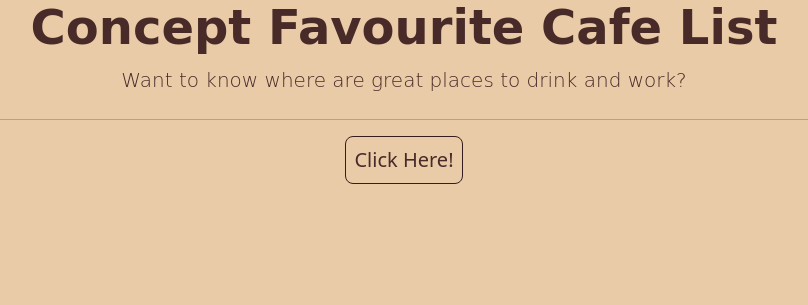
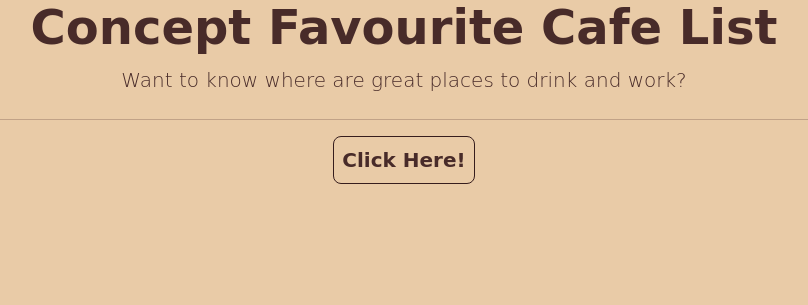
Before and after one commit to ashraph0p/Cafe_and_Wifi, a Flask app: page / in a window 1280 px wide. Shown: the part 153-458 px from the top of the page, without its empty margins (236-1044 px from the left). Run offline with Flask 3, Linux system fonts and the light colour scheme; some libraries are stand-ins or nearby versions; some web fonts are replaced.

Commit message:
Styles fix.

```diff
--- a/static/style.css
+++ b/static/style.css
@@ -1,7 +1,7 @@
 body, .bg-body-tertiary {
     background-color: #E9CBA7 !important;
 }
-p, h1, h2, h3, h4, h5, .navbar-brand, a, label, input, th, td {
+p, h1, h2, h3, h4, h5, .navbar-brand, a, label, input, th, td, hr, .btn, option, select {
     color : #482B29 !important;
     font-family: 'Simonetta', cursive;
     font-weight: bold;
```
